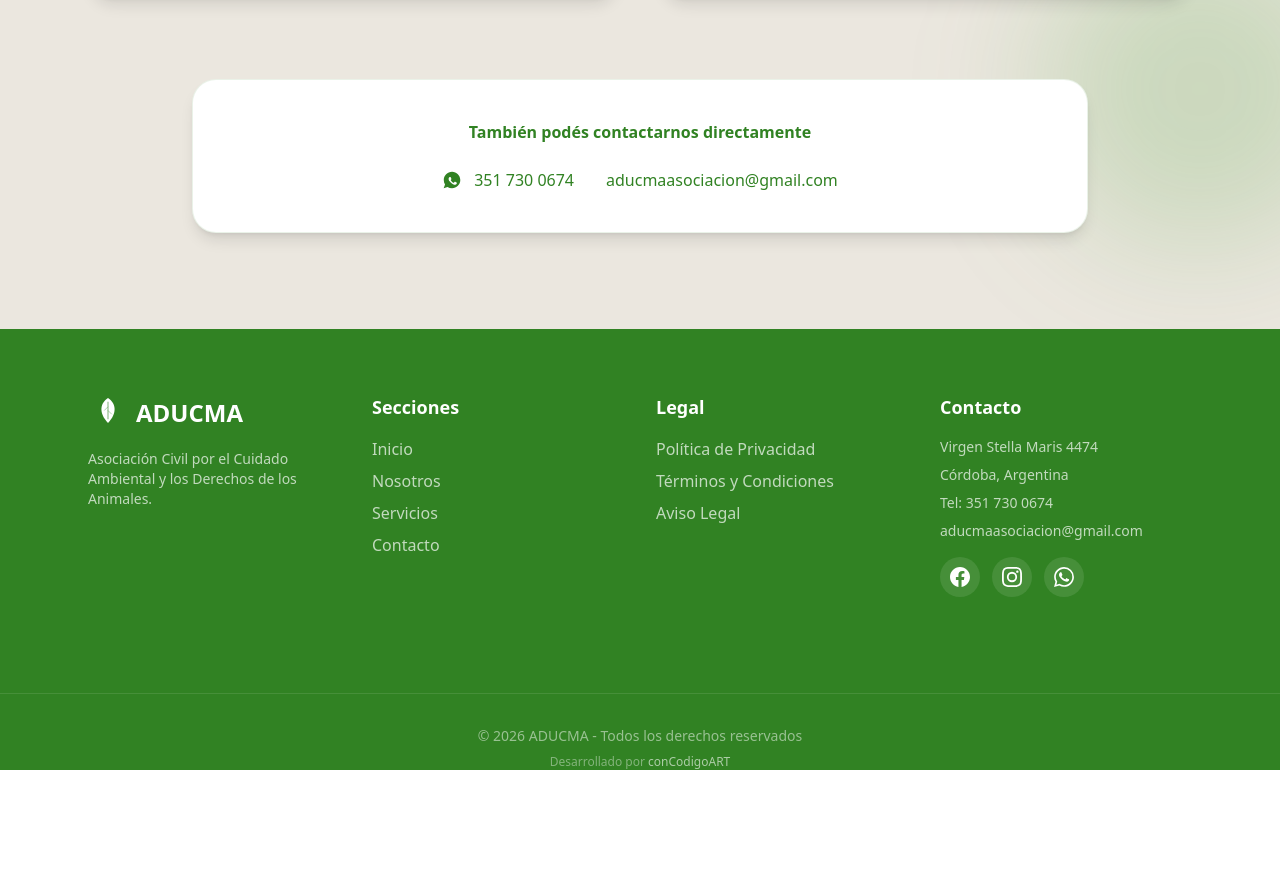
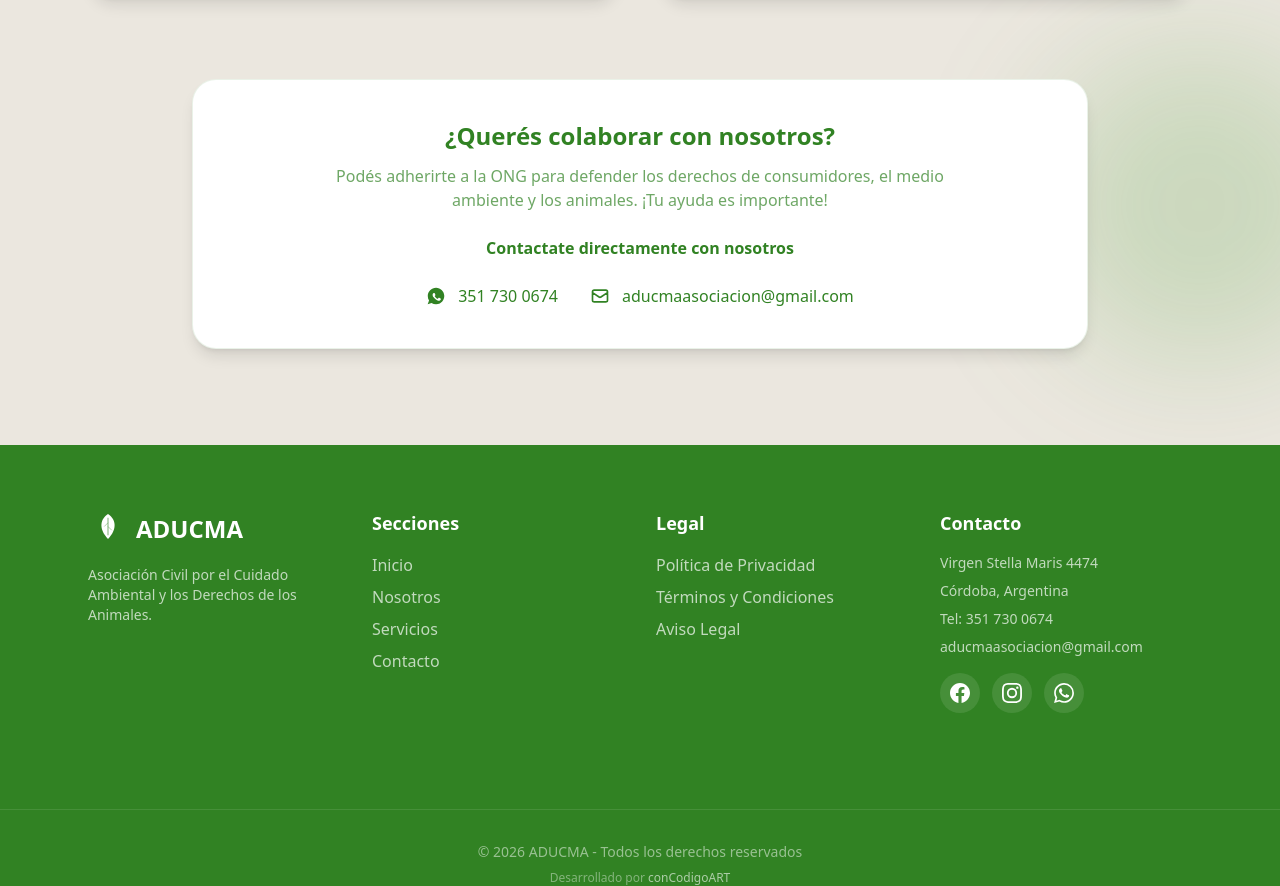
Before and after one commit to paolanovick/aducma, a React (Vite) app: page / in a window 1280 px wide. Shown: the part 6049-6935 px from the top of the page. Before the commit the page ends 6819 px from the top, so only its background shows below. Built offline with nearby package versions, Linux system fonts and the light colour scheme; no server answers; a web font is replaced by a local one.

Commit message:
contacto 2

```diff
--- a/src/components/Contacto.jsx
+++ b/src/components/Contacto.jsx
@@ -219,11 +219,19 @@
 
 
         {/* INFO ADICIONAL */}
-       <div className="mt-20">
+ <div className="mt-20">
   <div className="max-w-4xl mx-auto bg-white rounded-3xl p-10 shadow-lg border border-verde/10 text-center">
 
+    <h3 className="text-2xl font-bold text-verde mb-3">
+      ¿Querés colaborar con nosotros?
+    </h3>
+
+    <p className="text-verde/70 mb-6 max-w-2xl mx-auto">
+      Podés adherirte a la ONG para defender los derechos de consumidores, el medio ambiente y los animales. ¡Tu ayuda es importante!
+    </p>
+
     <p className="text-verde font-semibold mb-6">
-      También podés contactarnos directamente
+      Contactate directamente con nosotros
     </p>
 
     <div className="flex flex-wrap justify-center gap-8">
@@ -234,13 +242,9 @@
   className="flex items-center gap-3 text-verde hover:text-verde-dark transition-colors font-medium"
 >
   {/* WhatsApp icon */}
-  <svg
-    className="w-5 h-5"
-    viewBox="0 0 24 24"
-    fill="currentColor"
-  >
-    <path d="M12.04 2C6.58 2 2.13 6.45 2.13 11.91c0 1.98.52 3.91 1.5 5.6L2 22l4.62-1.6a9.9 9.9 0 0 0 5.42 1.6h.01c5.46 0 9.91-4.45 9.91-9.91C21.96 6.45 17.5 2 12.04 2zm5.77 14.31c-.24.68-1.2 1.3-1.65 1.36-.42.06-.97.09-1.56-.1-.36-.11-.82-.27-1.41-.52-2.49-1.07-4.11-3.55-4.23-3.72-.12-.17-1.01-1.34-1.01-2.56 0-1.22.63-1.82.86-2.07.22-.24.48-.3.64-.3.16 0 .32 0 .46.01.15.01.35-.06.55.42.2.48.68 1.67.74 1.79.06.12.1.26.02.42-.08.16-.12.26-.24.4-.12.14-.25.31-.36.42-.12.12-.24.25-.1.48.14.24.63 1.04 1.35 1.68.93.83 1.72 1.09 1.96 1.22.24.12.38.1.52-.06.14-.16.6-.7.76-.94.16-.24.32-.2.55-.12.22.08 1.4.66 1.64.78.24.12.4.18.46.28.06.1.06.6-.18 1.28z"/>
-  </svg>
+  <svg className="w-5 h-5" viewBox="0 0 24 24" fill="currentColor">
+          <path d="M12.04 2C6.58 2 2.13 6.45 2.13 11.91c0 1.98.52 3.91 1.5 5.6L2 22l4.62-1.6a9.9 9.9 0 0 0 5.42 1.6h.01c5.46 0 9.91-4.45 9.91-9.91C21.96 6.45 17.5 2 12.04 2zm5.77 14.31c-.24.68-1.2 1.3-1.65 1.36-.42.06-.97.09-1.56-.1-.36-.11-.82-.27-1.41-.52-2.49-1.07-4.11-3.55-4.23-3.72-.12-.17-1.01-1.34-1.01-2.56 0-1.22.63-1.82.86-2.07.22-.24.48-.3.64-.3.16 0 .32 0 .46.01.15.01.35-.06.55.42.2.48.68 1.67.74 1.79.06.12.1.26.02.42-.08.16-.12.26-.24.4-.12.14-.25.31-.36.42-.12.12-.24.25-.1.48.14.24.63 1.04 1.35 1.68.93.83 1.72 1.09 1.96 1.22.24.12.38.1.52-.06.14-.16.6-.7.76-.94.16-.24.32-.2.55-.12.22.08 1.4.66 1.64.78.24.12.4.18.46.28.06.1.06.6-.18 1.28z"/>
+        </svg>
 
   <span>351 730 0674</span>
 </a>
@@ -251,6 +255,9 @@
         className="flex items-center gap-3 text-verde hover:text-verde-dark transition-colors font-medium"
       >
         {/* icon */}
+        <svg className="w-5 h-5" fill="none" stroke="currentColor" viewBox="0 0 24 24">
+          <path strokeLinecap="round" strokeLinejoin="round" strokeWidth={2} d="M3 8l7.89 5.26a2 2 0 002.22 0L21 8M5 19h14a2 2 0 002-2V7a2 2 0 00-2-2H5a2 2 0 00-2 2v10a2 2 0 002 2z" />
+        </svg>
         <span>aducmaasociacion@gmail.com</span>
       </a>
     </div>
```
